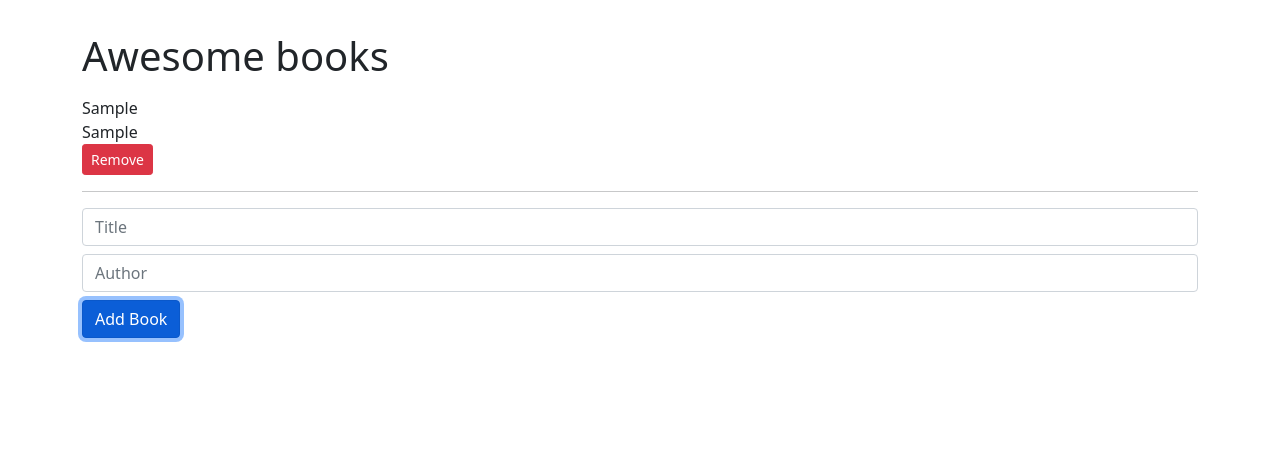
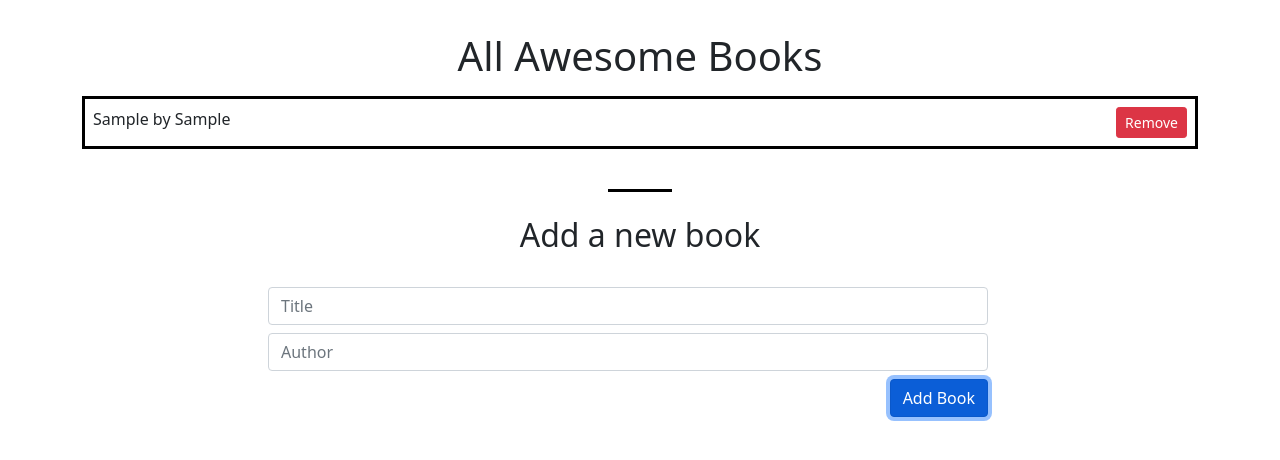
Before and after one commit to Medini-Rajendra/awesomebooks_Project, a website: page index.html in a window 1280 px wide. Both pictures are taken after typing "Sample", "Sample" into the empty fields and a click on the input "Add Book". Drawn offline with nearby package versions, Linux system fonts and the light colour scheme.

Commit message:
Add styling to the homepage

```diff
--- a/add_books.js
+++ b/add_books.js
@@ -3,7 +3,6 @@ class BookList {
     this.title = title;
     this.author = author;
     this.id = BookList.uniqueId();
-    console.log(this.id);
   }
 
   static uniqueId = () => {
@@ -20,15 +19,14 @@ class BookList {
 
   static showBooks = () => {
     const books = BookList.getBooks();
-    books.forEach((book) => BookList.addBook(book));
+    books.forEach((book) => BookList.addBook(book, books.indexOf(book)));
   };
 
-  static addBook = (book) => {
+  static addBook = (book, id) => {
     const list = document.getElementById('list');
     const entry = BookList.createNode('div', 'book');
-
     entry.innerHTML = `
-    <p class="" id="${book.id}"> ${book.title} <br> ${book.author} <br><a ref="" class="btn btn-danger btn-sm delete">Remove</a> </p><hr>
+    <p class="w-100 d-flex justify-content-between p-2 m-0" id="${book.id}"> ${book.title} by ${book.author} <a ref="" class="btn btn-danger btn-sm delete">Remove</a> </p>
     `;
     list.appendChild(entry);
   };
@@ -74,8 +72,7 @@ document.querySelector('#book-form').addEventListener('submit', (e) => {
   if (title === '' || author === '') {
     alert('Please fill in all fields');
   } else {
-    const isbn = Math.random().toString();
-    const book = new BookList(title, author, isbn);
+    const book = new BookList(title, author);
     BookList.addBook(book);
     BookList.saveBook(book);
     BookList.clearFields();
--- a/index.html
+++ b/index.html
@@ -14,16 +14,25 @@
 
 <body>
   <section class="container mt-4">
-      <h1 class="py-2">Awesome books</h1>
+    <h1 class="py-2 text-center">All Awesome Books</h1>
     <div id="list">
     </div>
-      <form id="book-form">
+    <div>
+      <div class="w-100 d-flex justify-content-center mt-4 mb-2">
+        <hr class="divider">
+      </div>
+      <h2 class="text-center mb-4">Add a new book</h2>
+      <div class="flex-container d-flex row w-100 justify-content-center">
+        <form id="book-form" class="col-8 d-flex flex-column justify-content-center">
           <div class="form-group">
             <input type="text" name="titletext" id="title" placeholder="Title" class="form-control my-2">
             <input type="text" name="authortext" id="author" placeholder="Author" class="form-control my-2">
           </div>
-        <input type="submit" name="add-book" id="add-book" value="Add Book" class="btn btn-primary btn-block">
+          <input type="submit" name="add-book" id="add-book" value="Add Book" class="btn btn-primary btn-block ms-auto">
         </form>
+      </div>
+    </div>
+
   </section>
 
   <script src="https://cdn.jsdelivr.net/npm/bootstrap@5.1.3/dist/js/bootstrap.bundle.min.js"
--- a/styles.css
+++ b/styles.css
@@ -1,3 +1,26 @@
 .buttonsize {
   width: 20%;
 }
+
+.bg-odd {
+  background-color: lightblue;
+}
+
+#list {
+  border: 3px solid black;
+}
+
+.divider {
+  width: 4rem;
+  padding: 0.1rem 0;
+  background-color: black;
+  opacity: 100%;
+}
+
+div:nth-child(even) {
+  background-color: lightblue;
+}
+
+div:nth-child(odd) {
+  background-color: white;
+}
```
Lines whose indentation alone changed are shown as unchanged.
